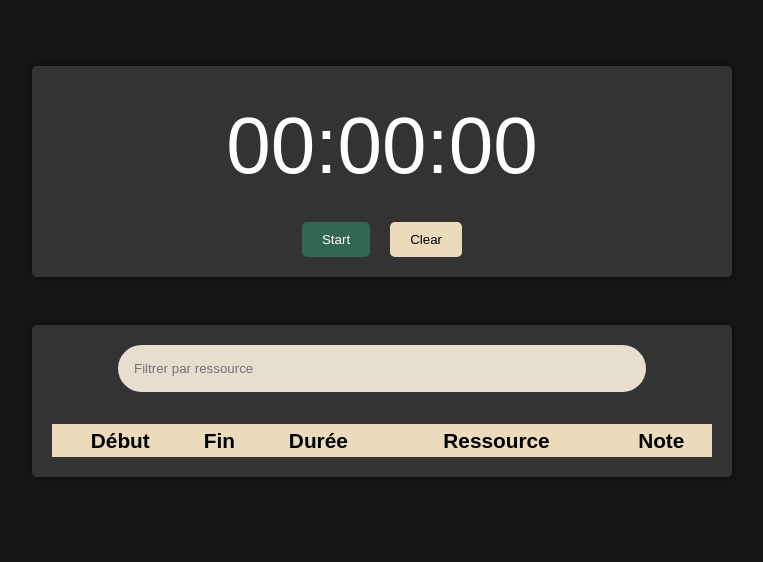
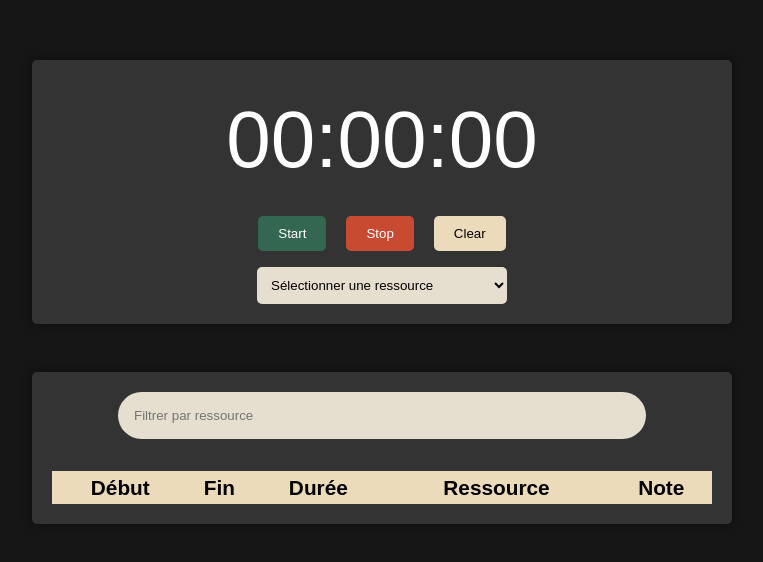
Before and after one commit to dadda-abderrazzak/chronometre-tracking, a Vue app: page / in a window 1280 px wide. Shown: the part 132-694 px from the top of the page, without its empty margins (258-1021 px from the left). Built offline with nearby package versions, Linux system fonts and the light colour scheme; the HTML template or start-up script is replaced by a standard one.

Commit message:
Add new features: selectBox, pauseButton

```diff
--- a/package.json
+++ b/package.json
@@ -13,6 +13,7 @@
   },
   "dependencies": {
     "@fortawesome/fontawesome-free": "^6.5.2",
+    "papaparse": "^5.4.1",
     "vue": "^3.4.21"
   },
   "devDependencies": {
--- a/src/App.vue
+++ b/src/App.vue
@@ -1,12 +1,13 @@
 <template>
-  <Timer :hours="hours" :minutes="minutes" :seconds="seconds" :isRunning="isRunning" @toggle="toggleTimer"
-    @clear="clearTimer" />
+  <Timer :hours="hours" :minutes="minutes" :seconds="seconds" :isRunning="isRunning" :isPaused="isPaused" :resources="resources"
+    @start="startTimer" @pause="pauseTimer" @stop="stopTimer" @clear="clearTimer" />
   <TimersList :timers="filteredTimers" @remove="removeTimer" @filter="filterTimers" />
 </template>
 
 <script>
 import Timer from './components/Timer.vue';
 import TimersList from './components/TimersList.vue';
+import Papa from 'papaparse';
 
 export default {
   data() {
@@ -19,23 +20,29 @@ export default {
       elapsedTime: 0,
       timers: JSON.parse(localStorage.getItem('timers')) || [],
       isRunning: false,
-      filterTag: '',
-      filteredTimers: []
+      isPaused: false,
+      filterResource: '',
+      filteredTimers: [],
+      resources: []
     };
   },
   mounted() {
+    this.loadResources();
     this.filterTimers();
   },
   methods: {
-    toggleTimer() {
-      if (this.isRunning) {
-        this.stopTimer();
-      } else {
-        this.startTimer();
-      }
+    loadResources() {
+      Papa.parse('./resources.csv', {
+        download: true,
+        header: true,
+        complete: (results) => {
+          this.resources = results.data.map(row => row.resource);
+        }
+      });
     },
     startTimer() {
       this.isRunning = true;
+      this.isPaused = false;
       this.startTime = new Date() - this.elapsedTime;
       this.interval = setInterval(() => {
         const now = new Date();
@@ -45,8 +52,18 @@ export default {
         this.hours = String(Math.floor(this.elapsedTime / 3600000)).padStart(2, '0');
       }, 1000);
     },
-    stopTimer() {
+    pauseTimer() {
       this.isRunning = false;
+      this.isPaused = true;
+      clearInterval(this.interval);
+    },
+    stopTimer(resource) {
+      if (!resource) {
+        alert('Sélectionnez une ressource pour arrêter le timer.');
+        return;
+      }
+      this.isRunning = false;
+      this.isPaused = false;
       clearInterval(this.interval);
       const endTime = new Date();
       const duration = this.elapsedTime;
@@ -56,11 +73,14 @@ export default {
         end: endTime.toLocaleTimeString(),
         duration: formattedDuration,
         description: '',
-        tag: ''
+        resource: resource,
       });
       this.updateLocalStorage();
       this.filterTimers();
       this.elapsedTime = 0;
+      this.hours = '00';
+      this.minutes = '00';
+      this.seconds = '00';
     },
     clearTimer() {
       if (this.interval) {
@@ -68,6 +88,7 @@ export default {
         this.interval = null;
       }
       this.isRunning = false;
+      this.isPaused = false;
       this.hours = '00';
       this.minutes = '00';
       this.seconds = '00';
@@ -82,11 +103,11 @@ export default {
       this.filterTimers();
     },
     filterTimers() {
-      if (this.filterTag.trim() === '') {
+      if (this.filterResource.trim() === '') {
         this.filteredTimers = this.timers;
       } else {
-        const tag = this.filterTag.trim().toLowerCase();
-        this.filteredTimers = this.timers.filter(timer => timer.tag.toLowerCase().includes(tag));
+        const resource = this.filterResource.trim().toLowerCase();
+        this.filteredTimers = this.timers.filter(timer => timer.resource.toLowerCase().includes(resource));
       }
     }
   },
--- a/src/components/Timer.vue
+++ b/src/components/Timer.vue
@@ -2,10 +2,17 @@
     <div class="timer-container">
         <div class="timer">{{ hours }}:{{ minutes }}:{{ seconds }}</div>
         <div class="controls">
-            <button :class="{ start: !isRunning, stop: isRunning }" @click="$emit('toggle')">{{ isRunning ? 'Stop' :
-                'Start'
-                }}</button>
+            <button class="start" v-if="!isRunning" @click="$emit('start')">{{
+                isPaused ? 'Continue' : 'Start' }}</button>
+            <button v-if="isRunning" @click="$emit('pause')">Pause</button>
+            <button class="stop" @click="validateStop()">Stop</button>
             <button class="clear" @click="$emit('clear')">Clear</button>
+        </div>
+        <div class="ressource-container">
+            <select v-model="selectedResource">
+                <option value="" disabled>Sélectionner une ressource</option>
+                <option v-for="resource in resources" :key="resource" :value="resource">{{ resource }}</option>
+            </select>
         </div>
     </div>
 
@@ -13,7 +20,22 @@
 
 <script>
 export default {
-    props: ['hours', 'minutes', 'seconds', 'isRunning']
+    props: ['hours', 'minutes', 'seconds', 'isRunning', 'isPaused', 'resources'],
+    data() {
+        return {
+            selectedResource: ''
+        };
+    },
+    methods: {
+        validateStop() {
+            if (!this.selectedResource) {
+                alert('Sélectionnez une ressource pour arrêter le timer.');
+            } else {
+                this.$emit('stop', this.selectedResource);
+                this.selectedResource = '';
+            }
+        }
+    }
 };
 </script>
 
@@ -54,4 +76,19 @@ export default {
     background-color: #ECDBBA;
     color: #000000;
 }
+
+.ressource-container {
+    display: flex;
+    justify-content: center;
+    align-items: center;
+    margin-top: 1rem;
+}
+.ressource-container select {
+    padding: 10px;
+    border-radius: 5px;
+    border: none;
+    background-color: #e6decf;
+    color: #000;
+    width: 250px;
+}
 </style>
--- a/src/components/TimersList.vue
+++ b/src/components/TimersList.vue
@@ -1,7 +1,7 @@
 <template>
     <div class="timers-list">
         <div class="container-filter-bar">
-            <input v-model="filterTag" placeholder="Filtrer par ressource" @input="filterTimers" />
+            <input v-model="filterResource" placeholder="Filtrer par ressource" @input="filterTimers" />
         </div>
         <table class="table-all-timers">
             <thead>
@@ -22,7 +22,7 @@
                     <td>{{ timer.start }}</td>
                     <td>{{ timer.end }}</td>
                     <td>{{ timer.duration }}</td>
-                    <td><input v-model="timer.tag" @input="updateLocalStorage" /></td>
+                    <td>{{ timer.resource }}</td>
                     <td><input v-model="timer.description" @input="updateLocalStorage" /></td>
                 </tr>
             </tbody>
@@ -36,16 +36,16 @@ export default {
     props: ['timers'],
     data() {
         return {
-            filterTag: ''
+            filterResource: ''
         };
     },
     computed: {
         filteredTimers() {
-            if (this.filterTag.trim() === '') {
+            if (this.filterResource.trim() === '') {
                 return this.timers;
             } else {
-                const tag = this.filterTag.trim().toLowerCase();
-                return this.timers.filter(timer => timer.tag.toLowerCase().includes(tag));
+                const resource = this.filterResource.trim().toLowerCase();
+                return this.timers.filter(timer => timer.resource.toLowerCase().includes(resource));
             }
         }
     },
```
Also changed, not shown: public/resources.csv (added), 1 other file (tests, documents, lock files or other folders).
